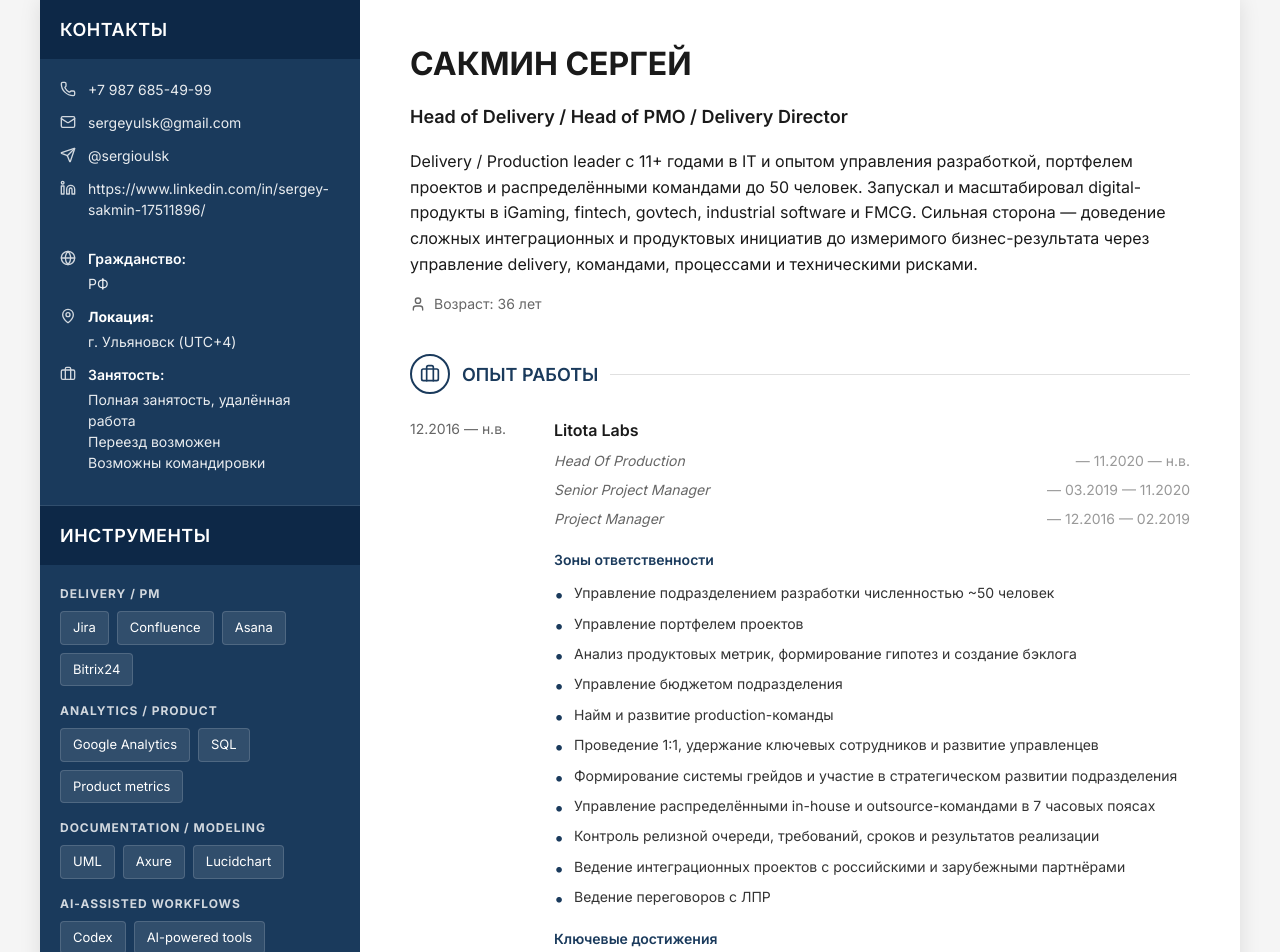
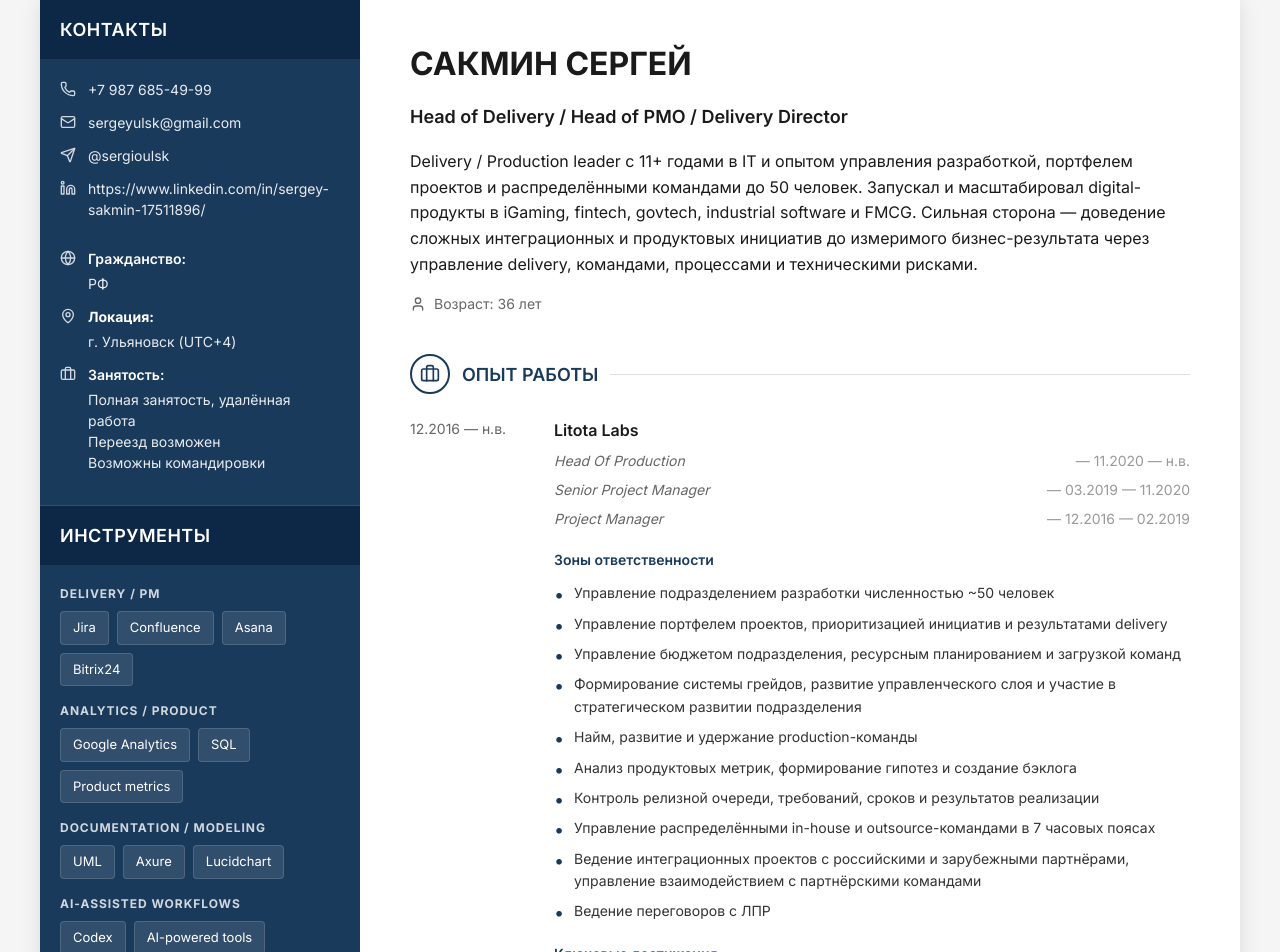
Before and after one commit to Sakmin/about, a Next.js app: page /about/ in a window 1280 px wide. Shown: the top 952 px of the page. Built offline with nearby package versions, Linux system fonts and the light colour scheme.

Commit message:
Refine Litota responsibilities list

```diff
--- a/src/data/resume.ts
+++ b/src/data/resume.ts
@@ -68,15 +68,14 @@ export const resumeData = {
       ],
       functions: [
         "Управление подразделением разработки численностью ~50 человек",
-        "Управление портфелем проектов",
+        "Управление портфелем проектов, приоритизацией инициатив и результатами delivery",
+        "Управление бюджетом подразделения, ресурсным планированием и загрузкой команд",
+        "Формирование системы грейдов, развитие управленческого слоя и участие в стратегическом развитии подразделения",
+        "Найм, развитие и удержание production-команды",
         "Анализ продуктовых метрик, формирование гипотез и создание бэклога",
-        "Управление бюджетом подразделения",
-        "Найм и развитие production-команды",
-        "Проведение 1:1, удержание ключевых сотрудников и развитие управленцев",
-        "Формирование системы грейдов и участие в стратегическом развитии подразделения",
+        "Контроль релизной очереди, требований, сроков и результатов реализации",
         "Управление распределёнными in-house и outsource-командами в 7 часовых поясах",
-        "Контроль релизной очереди, требований, сроков и результатов реализации",
-        "Ведение интеграционных проектов с российскими и зарубежными партнёрами",
+        "Ведение интеграционных проектов с российскими и зарубежными партнёрами, управление взаимодействием с партнёрскими командами",
         "Ведение переговоров с ЛПР",
       ],
       achievements: [
```
